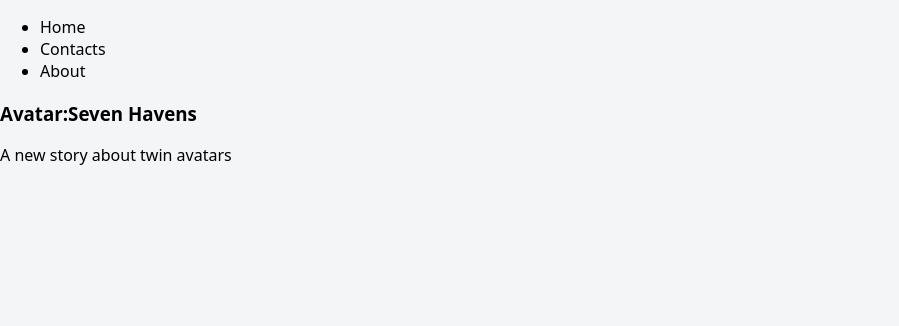
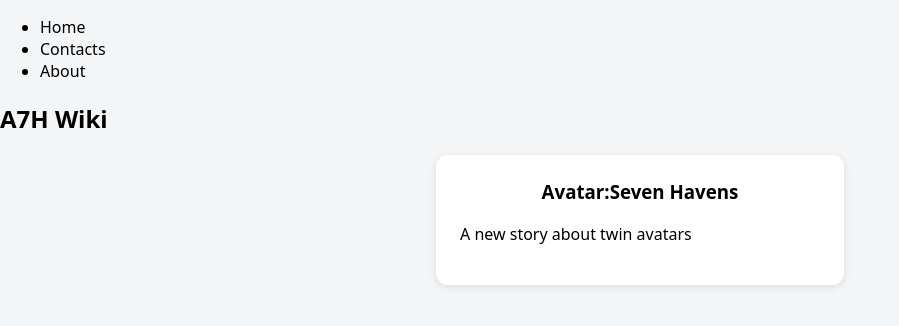
Before and after one commit to andyaketch/react-ion, a React (Vite) app in the folder IntroReact/: page / in a window 1280 px wide. Shown: the top 326 px of the page, without its empty margins (0-899 px from the left). Built offline with nearby package versions, Linux system fonts and the light colour scheme.

Commit message:
IntroToReact

```diff
--- a/IntroReact/src/App.css
+++ b/IntroReact/src/App.css
@@ -38,4 +38,5 @@ header h1 {
 
 .card h3 {
   margin-top: 0;
+  text-align: center;
 }
--- a/IntroReact/src/App.jsx
+++ b/IntroReact/src/App.jsx
@@ -1,23 +1,12 @@
-import { useState } from 'react'
+import Header from './Header'
 import './App.css'
 
 function App() {
-  const [count, setCount] = useState(0)
 
   return (
     <>
-      <section id='mainPage'>
-        <header>
-          <nav id='navbar'>
-            <ul>
-              <li><a href="#home"></a>Home</li>
-              <li><a href="contacts"></a>Contacts</li>
-              <li><a href="about"></a>About</li>
-            </ul>
-          </nav>
-        </header>
-      </section>
-      <section id='cards'>
+        <Header/>
+      <section className='card'>
         <article>
          <h3>Avatar:Seven Havens</h3>
          <p>A new story about twin avatars</p>
--- /dev/null
+++ b/IntroReact/src/Header.jsx
@@ -0,0 +1,16 @@
+import './Header.css'
+
+function Header (){
+    return(
+              <nav id='navbar'>
+            <ul>
+              <li><a href="#home"></a>Home</li>
+              <li><a href="contacts"></a>Contacts</li>
+              <li><a href="about"></a>About</li>
+            </ul>
+            <h1>A7H Wiki</h1>
+          </nav>
+    )
+}
+
+export default Header;
```
Also changed, not shown: IntroReact/src/Header.css (added).
